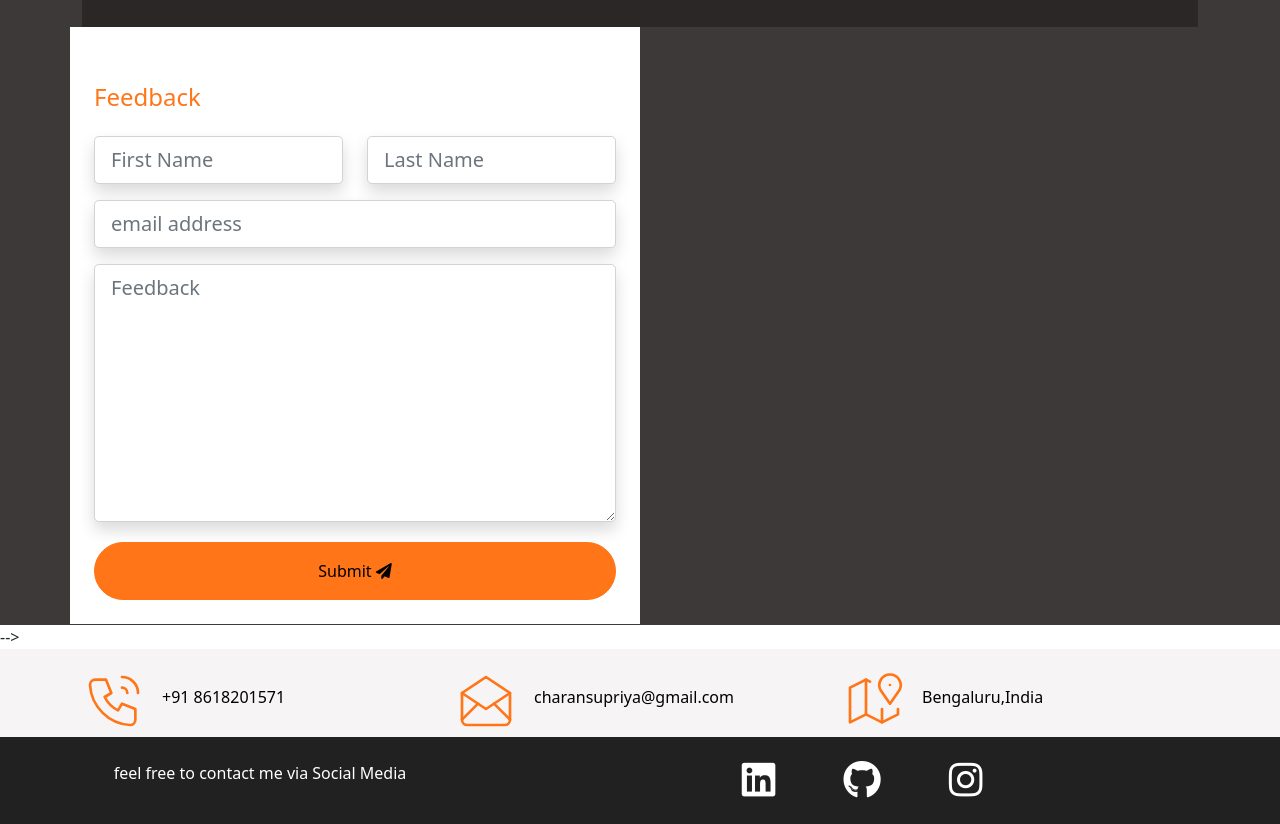
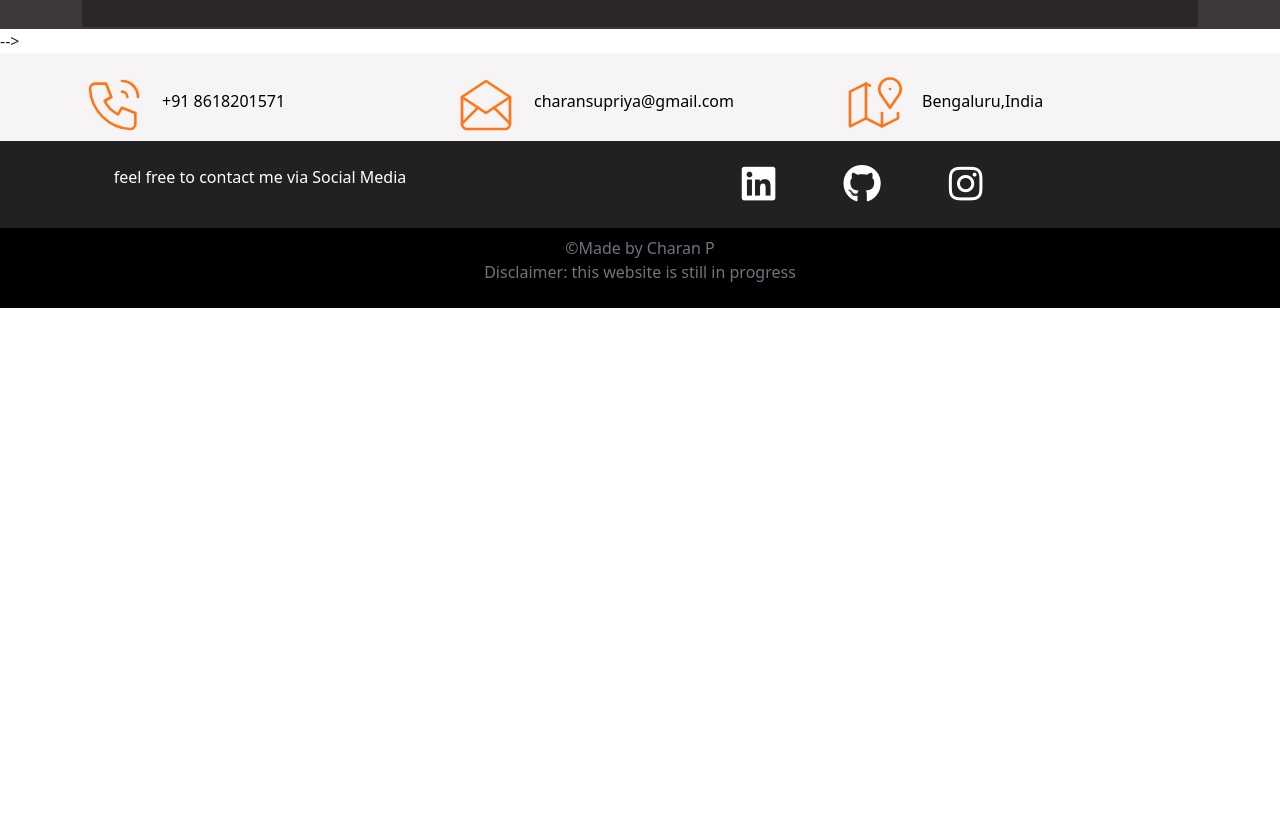
Before and after one commit to OnnPoynt/My-Portfolio, a website: page index.html in a window 1280 px wide. Shown: the part 2111-2935 px from the top of the page. After the commit the page ends 2419 px from the top, so only its background shows below. Drawn offline with Linux system fonts and the light colour scheme.

Commit message:
Update index.html

```diff
--- a/index.html
+++ b/index.html
@@ -442,7 +442,7 @@
             </div>
 
             <!---------------------------------------------- Start the feedback form ------------------------------------------------->
-            <div class="row text-white">
+<!--             <div class="row text-white">
                 <div class="col-12 col-lg-6 bg-white p-2">
                     <div class="feedback-form w-100">
                         <h4 class="display-2_title"> Feedback</h4>
@@ -466,7 +466,7 @@
                             </div>
                         </form>
                     </div>
-                </div>
+                </div> -->
                 <!-- <div class="col-12 col-lg-6 gradient shadow p-2">
                     <div class="feedback-info w-100">
                         <h4 class="display-8 fw-bold">Lorem, ipsum.</h4>
```
